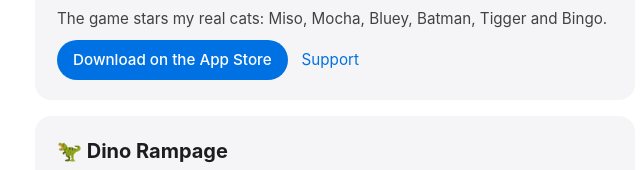
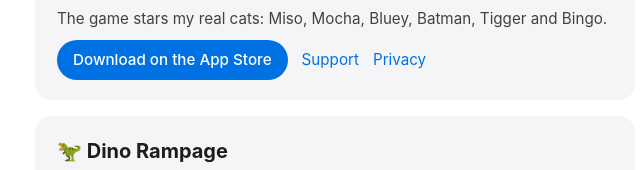
Before and after one commit to AlexG1722/AlexG1722.github.io, a plain HTML site: page index.html in a window 1280 px wide. Shown: the part 274-444 px from the top of the page, 305-945 px from the left. Drawn offline with Linux system fonts and the light colour scheme.

Commit message:
Add FlipCat Dash privacy policy link to home page
Co-Authored-By: Claude Opus 5.5 <noreply@anthropic.com>
Claude-Session: https://claude.ai/code/session_01WNBu8DYFD59fjDQDqaTCrK

```diff
--- a/index.html
+++ b/index.html
@@ -33,6 +33,7 @@
     <div class="links">
       <a class="btn" id="flipcat-link" href="https://apps.apple.com/us/app/flipcatdash/id6834040575">Download on the App Store</a>
       <a class="plain" href="/flipcatdash/support.html">Support</a>
+      <a class="plain" href="/flipcatdash/privacy.html">Privacy</a>
     </div>
   </div>
 
```
